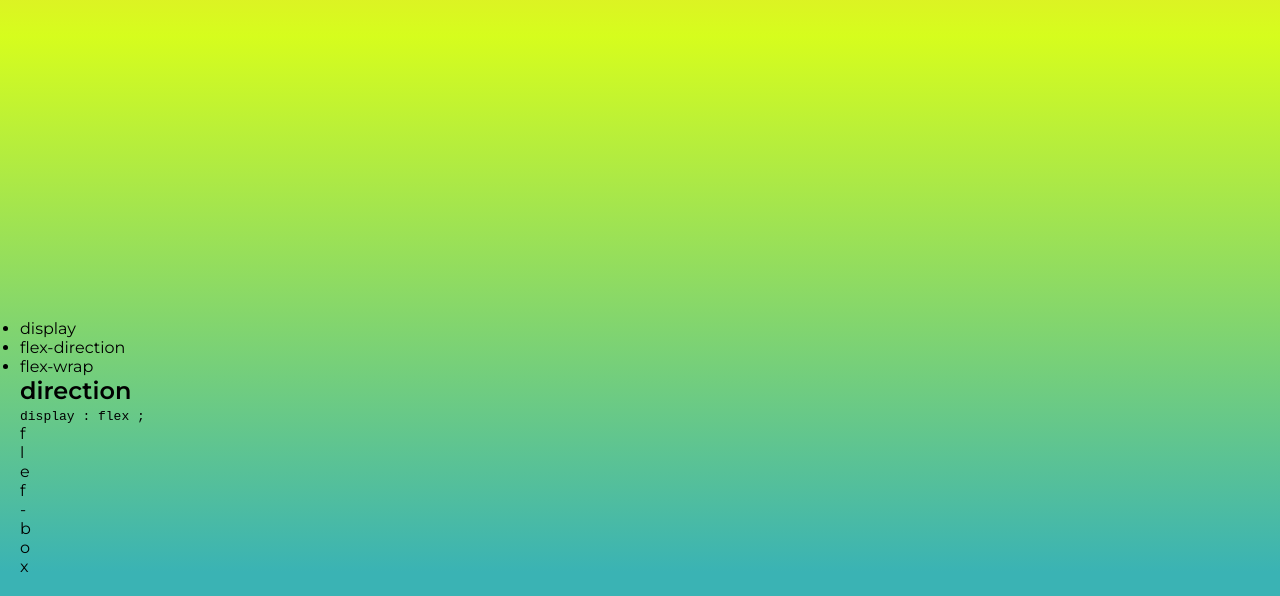
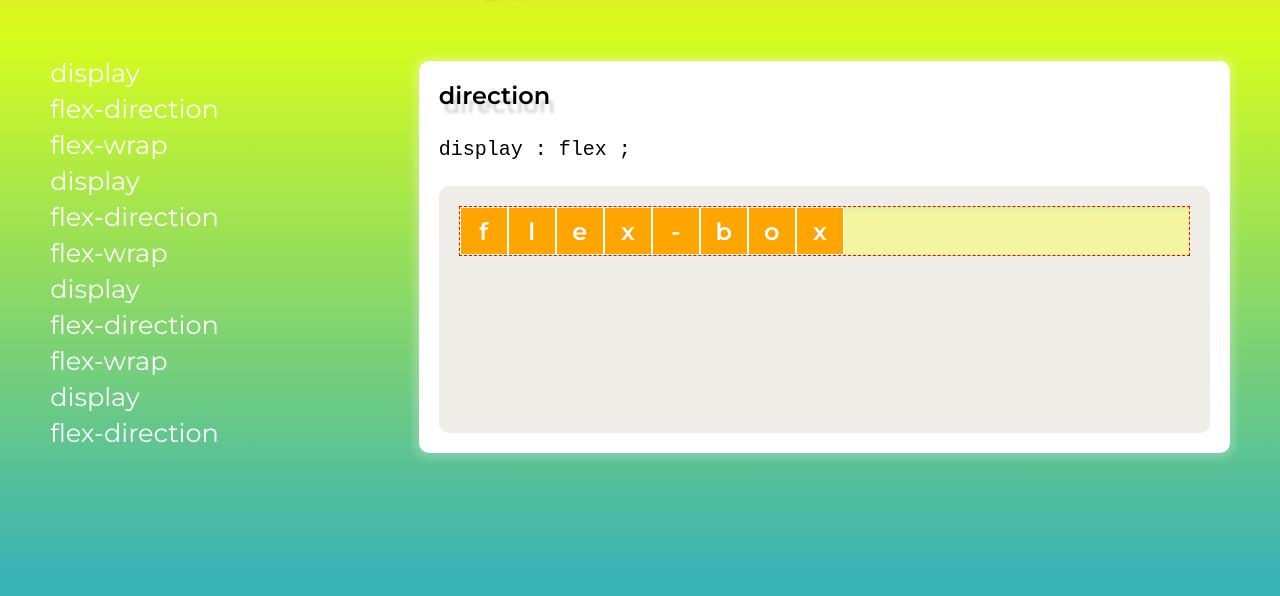
Before and after one commit to t123arun/flex-box, a plain HTML site: page index.html in a window 1280 px wide. Shown: the part 204-800 px from the top of the page. Drawn offline with Linux system fonts and the light colour scheme.

Commit message:
updated flex page styles

```diff
--- a/index.html
+++ b/index.html
@@ -18,6 +18,27 @@
             <li class="menu-item">display</li>
             <li class="menu-item">flex-direction</li>
             <li class="menu-item">flex-wrap</li>
+            <li class="menu-item">display</li>
+            <li class="menu-item">flex-direction</li>
+            <li class="menu-item">flex-wrap</li>
+            <li class="menu-item">display</li>
+            <li class="menu-item">flex-direction</li>
+            <li class="menu-item">flex-wrap</li>
+            <li class="menu-item">display</li>
+            <li class="menu-item">flex-direction</li>
+            <li class="menu-item">flex-wrap</li>
+            <li class="menu-item">display</li>
+            <li class="menu-item">flex-direction</li>
+            <li class="menu-item">flex-wrap</li>
+            <li class="menu-item">display</li>
+            <li class="menu-item">flex-direction</li>
+            <li class="menu-item">flex-wrap</li>
+            <li class="menu-item">display</li>
+            <li class="menu-item">flex-direction</li>
+            <li class="menu-item">flex-wrap</li>
+            <li class="menu-item">display</li>
+            <li class="menu-item">flex-direction</li>
+            <li class="menu-item">flex-wrap</li>
         </ul>
     </aside>
     <main>
@@ -28,16 +49,18 @@
                     display : flex ;
                 </code>
             </p>
-            <div class="output">
+           <article>
+            <div class="output flex">
                 <div class="output-box f">f</div>
                 <div class="output-box l">l</div>
                 <div class="output-box e">e</div>
-                <div class="output-box x">f</div>
+                <div class="output-box x">x</div>
                 <div class="output-box slash">-</div>
                 <div class="output-box b">b</div>
                 <div class="output-box o">o</div>
                 <div class="output-box x">x</div>
             </div>
+           </article>
        </section>
     </main>
 
--- a/style.css
+++ b/style.css
@@ -7,14 +7,47 @@ body{
     height: 100vh;
     background:linear-gradient(0deg, rgba(58,179,180,1) 3%, rgba(214,253,29,1) 70%, rgba(252,188,69,1) 100%);
     font-family: 'Montserrat', sans-serif;
-    padding: 20px;
+    padding: 2%;
     display:  flex;
-    flex-direction: column;
     flex-wrap: wrap;
 }
+body *::-webkit-scrollbar {
+    width: .1em;
+  }
 
+  body *::-webkit-scrollbar-track {
+    box-shadow: inset 0 0 .1px white;
+  }
+
+  body *::-webkit-scrollbar-thumb {
+    background-color: white;
+    outline: 1px solid white;
+  }
+  p{
+    font-size: 20px;
+  }
 header{
-    flex-grow: 1;
+    flex-basis: 100%;
+    padding-bottom: 2%;
+    display: flex;
+    justify-content: center;
+    align-items: center;
+}
+aside{
+    flex-basis: 30%;
+    display: flex;
+    justify-content: flex-start;
+    padding: 0 2%;
+    direction: rtl;
+    overflow: auto;
+    height: 400px;
+}
+main{
+    flex-basis: 70%;
+    display: flex;
+    justify-content: center;
+    padding: 4px 2%;
+    max-height: 400px;
 }
 
 h1{
@@ -27,3 +60,62 @@ h1{
     text-underline-offset: 20px;
     color:rgb(255,255,255) ;
 }
+h2{
+    text-shadow: 5px 9px 3px rgba(0,0,0,.17);
+}
+.menu-items{
+    display: flex;
+    flex-direction: column;
+    list-style: none;
+    row-gap: 5px;
+    width: 100%;
+    direction: ltr;
+}
+
+.menu-items li{
+    font-size: clamp(1rem , 2vw, 2rem);
+    color: #ffffff;
+}
+
+.menu-items li:hover{
+    cursor: pointer;
+}
+
+section{
+    width: 100%;
+    padding: 20px;
+    border-radius: 10px;
+    box-shadow: 0px 0px 6px 6px rgba(255,255,255,0.2);
+    background-color: white;
+    display: flex;
+    flex-direction: column;
+    justify-content: space-between;
+    max-height: 400px;
+}
+article{
+    background-color: #EEEDE7;
+    flex-basis: 70%;
+    border-radius: 10px;
+    padding: 20px;
+    max-height: 400px;
+}
+.output{
+    background: linear-gradient(0deg, rgba(251,255,73,0.4458377100840336) 85%, rgba(192,255,70,0.4542410714285714) 100%);
+    border: 1px dashed red;
+}
+.flex{
+    display: flex;
+    flex-wrap: wrap;
+}
+.output-box{
+    width: 3rem;
+    height: 3rem;
+    background-color: orange;
+    color: white;
+    border: 1px solid white;
+    display: flex;
+    justify-content: center;
+    align-items: center;
+    font-weight: 600;
+    font-size: 24px;
+}
```
